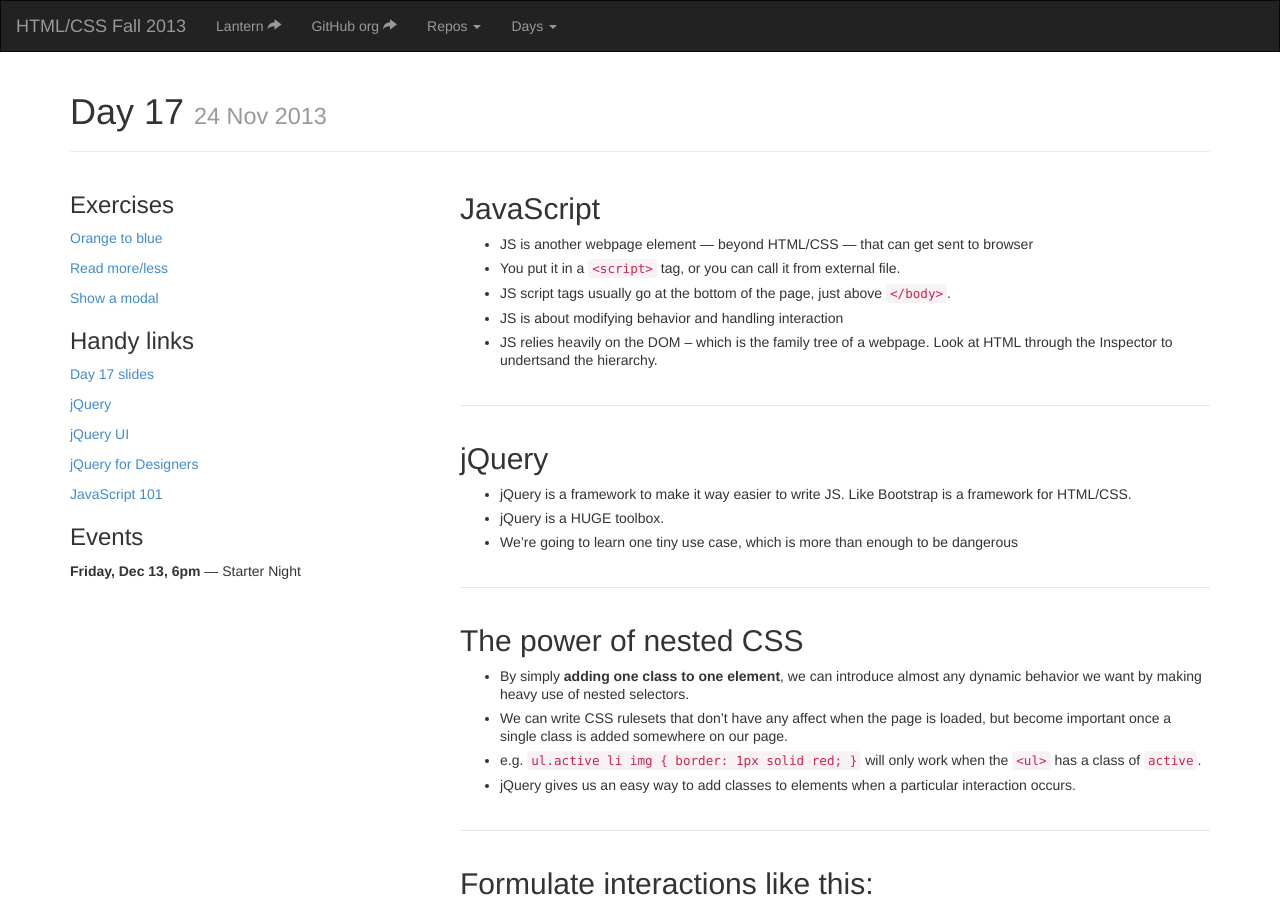
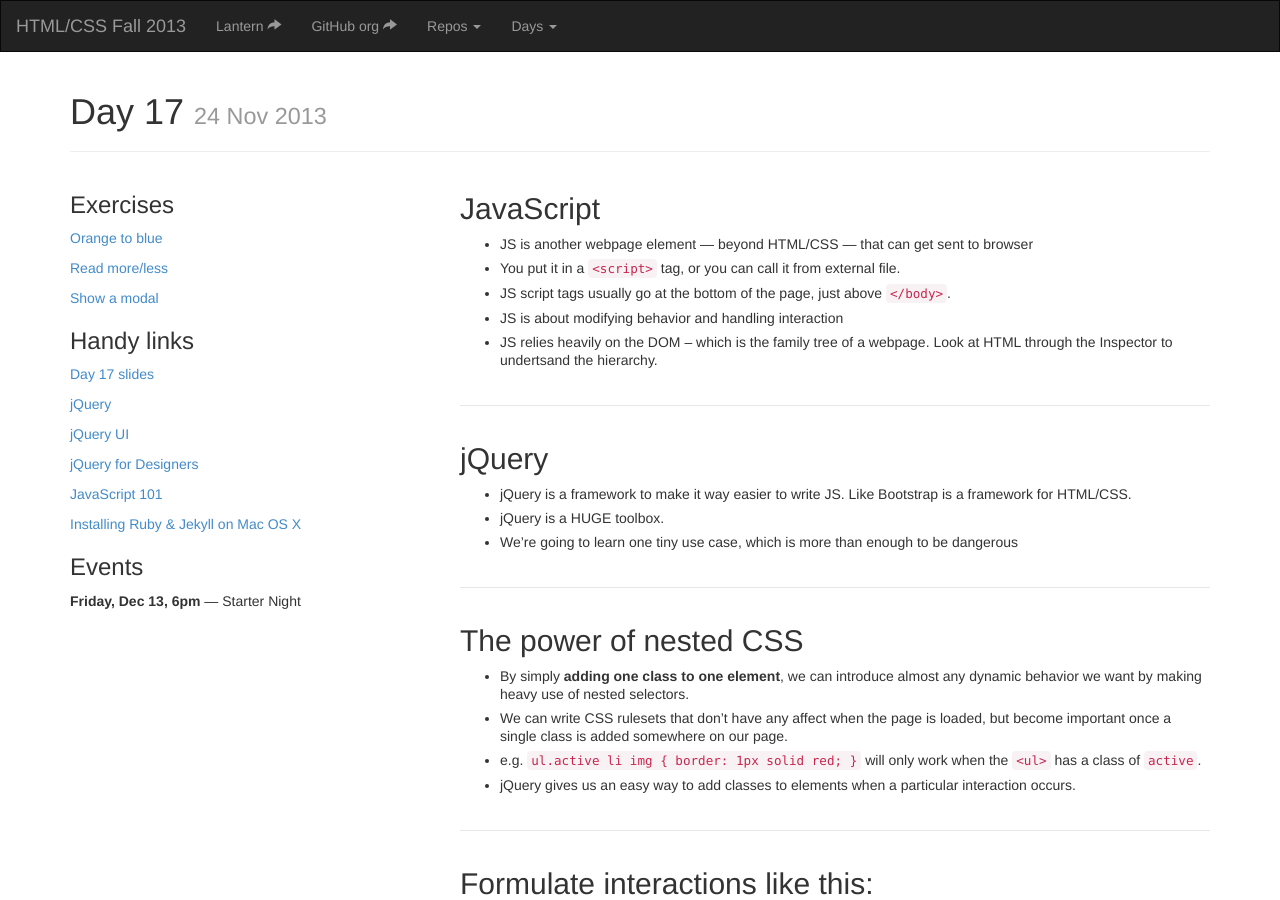
Before and after one commit to tsl-frontend/tsl-frontend.github.io, a Jekyll site: the page built from _posts/2013-11-24-17.md, in a window 1280 px wide and 900 px high. Built offline with Jekyll 4.4.1, drawn with Linux system fonts in a browser that asks for light colours; nearby versions of some CDN libraries; Markdown is read by kramdown in place of the engine named in the settings.

Commit message:
Added link to Installing Jekyll page.

```diff
--- a/_posts/2013-11-24-17.md
+++ b/_posts/2013-11-24-17.md
@@ -16,6 +16,7 @@ links:
     - "[jQuery UI](http://jqueryui.com/)"
     - "[jQuery for Designers](http://jqueryfordesigners.com/)"
     - "[JavaScript 101](http://learn.jquery.com/javascript-101/)"
+    - "[Installing Ruby & Jekyll on Mac OS X](http://andytaylor.me/2012/11/03/installing-ruby-and-jekyll/)"
 screencasts:
 homework:
 ---
--- a/index.html
+++ b/index.html
@@ -47,6 +47,7 @@ layout: page
             <li><a href="http://color.hailpixel.com/">Color pickers</a></li>
             <li><a href="http://bootswatch.com/">Bootstrap themes</a></li>
             <li><a href="http://wiseheartdesign.com/articles/2010/11/12/the-designers-guide-to-the-osx-command-prompt/">Beginner's guide to Terminal</a></li>
+            <li><a href="http://andytaylor.me/2012/11/03/installing-ruby-and-jekyll/">Installing Ruby &amp; Jekyll on Macs</a></li>
         </ul>
         <div class="page-header">
             <h3>Big ideas</h3>
```
